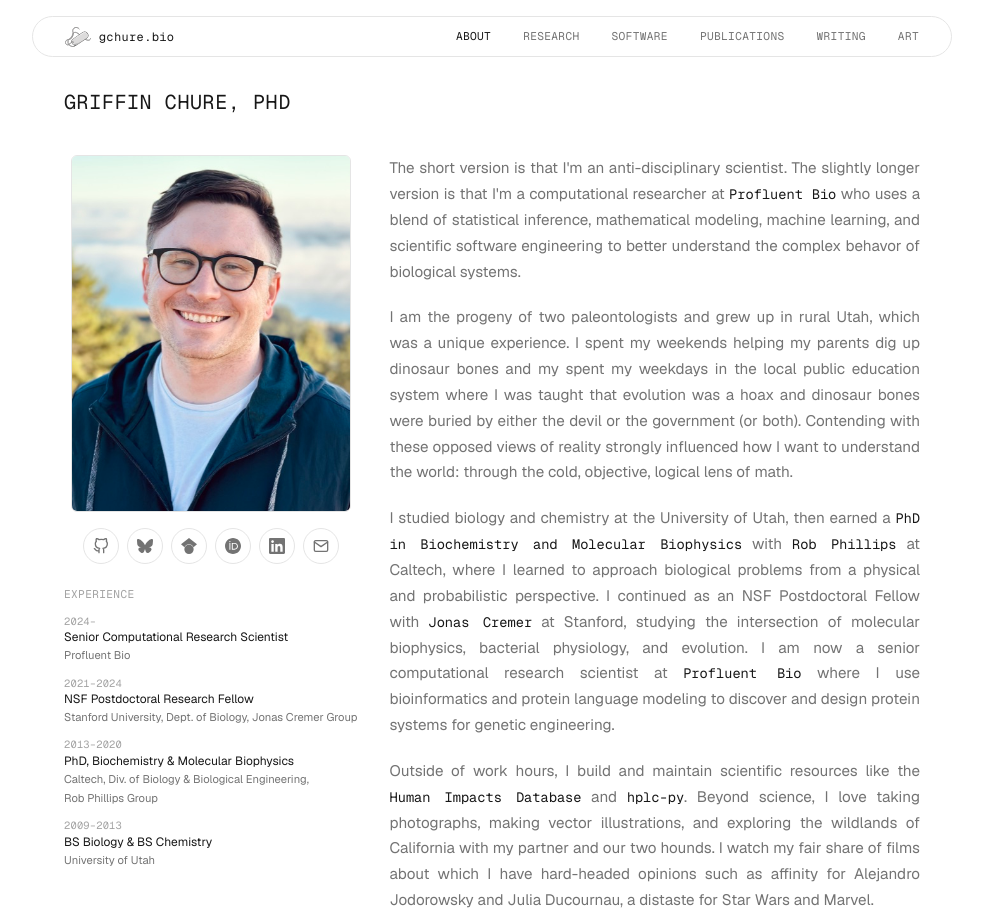
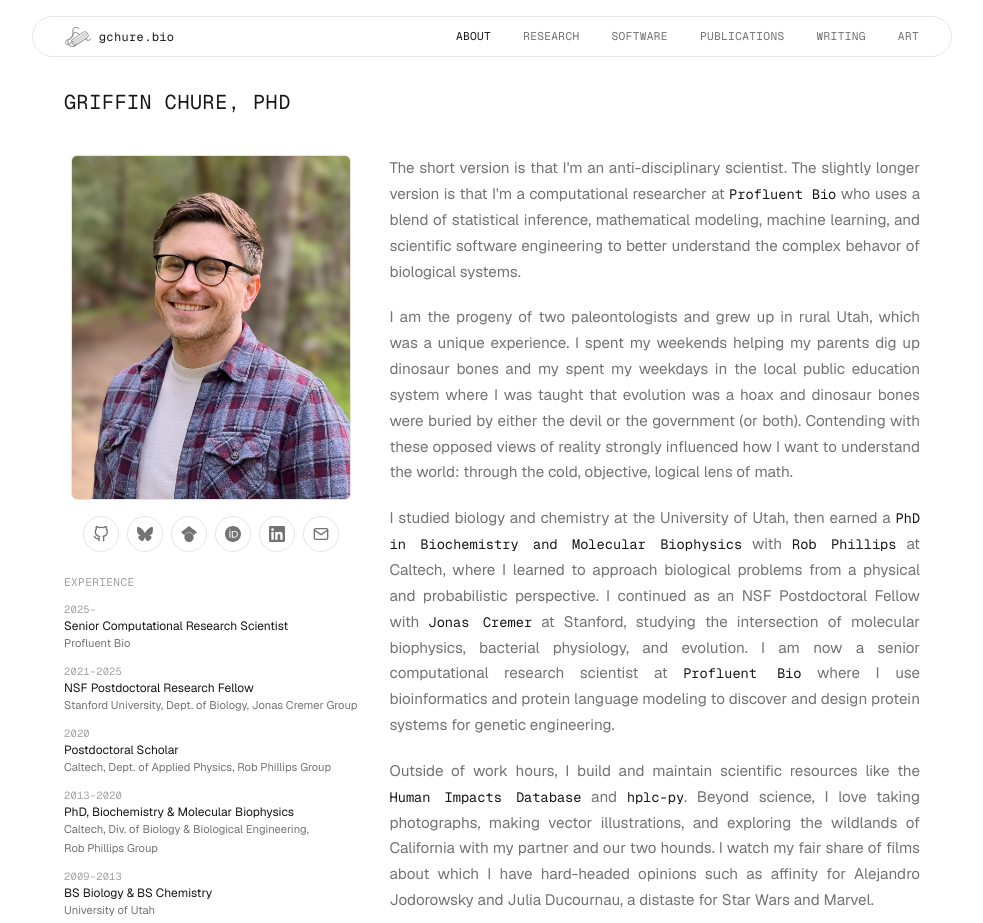
Before and after one commit to gchure/gchure.github.io, an Astro site: page /about in a window 1280 px wide. Shown: the top 923 px of the page, without its empty margins (148-1131 px from the left). Built offline with nearby package versions, Linux system fonts and the light colour scheme; Astro itself is replaced by a stand-in of ours.

Commit message:
Update about page headshot and experience timeline
- Swap plain img for Astro Image component (WebP, quality 90, retina width)
- Replace headshot with new photo
- Correct Profluent start year to 2025, NSF postdoc end year to 2025
- Add 2020 Caltech Postdoctoral Scholar entry (Rob Phillips Group)

Co-Authored-By: Claude Sonnet 4.6 <noreply@anthropic.com>

```diff
--- a/src/pages/about.astro
+++ b/src/pages/about.astro
@@ -1,6 +1,8 @@
 ---
 import BaseLayout from '../layouts/BaseLayout.astro';
 import SocialLinks from '../components/SocialLinks.astro';
+import { Image } from 'astro:assets';
+import headshot from '../assets/headshot.jpg';
 ---
 
 <BaseLayout title="About - Griffin Chure">
@@ -13,7 +15,7 @@ import SocialLinks from '../components/SocialLinks.astro';
     <div class="content-wrapper">
 
       <div class="profile-section">
-        <img src="/images/headshot-stintson.jpg" alt="Griffin Chure" class="about-image" />
+        <Image src={headshot} alt="Griffin Chure" width={560} quality={90} class="about-image" />
         <div class="profile-right">
           <div class="social-links-wrapper">
             <SocialLinks size="small" />
@@ -22,17 +24,24 @@ import SocialLinks from '../components/SocialLinks.astro';
             <h2 class="experience-header mono-upper">Experience</h2>
             <div class="experience-list">
               <div class="experience-item">
-                <span class="experience-years">2024&ndash;</span>
+                <span class="experience-years">2025&ndash;</span>
                 <div class="experience-details">
                   <span class="experience-role">Senior Computational Research Scientist</span>
                   <span class="experience-place">Profluent Bio</span>
                 </div>
               </div>
               <div class="experience-item">
-                <span class="experience-years">2021&ndash;2024</span>
+                <span class="experience-years">2021&ndash;2025</span>
                 <div class="experience-details">
                   <span class="experience-role">NSF Postdoctoral Research Fellow</span>
                   <span class="experience-place">Stanford University, Dept. of Biology, Jonas Cremer Group</span>
+                </div>
+              </div>
+              <div class="experience-item">
+                <span class="experience-years">2020</span>
+                <div class="experience-details">
+                  <span class="experience-role">Postdoctoral Scholar</span>
+                  <span class="experience-place">Caltech, Dept. of Applied Physics, Rob Phillips Group</span>
                 </div>
               </div>
               <div class="experience-item">
```
Also changed, not shown: src/assets/headshot.jpg (added).
